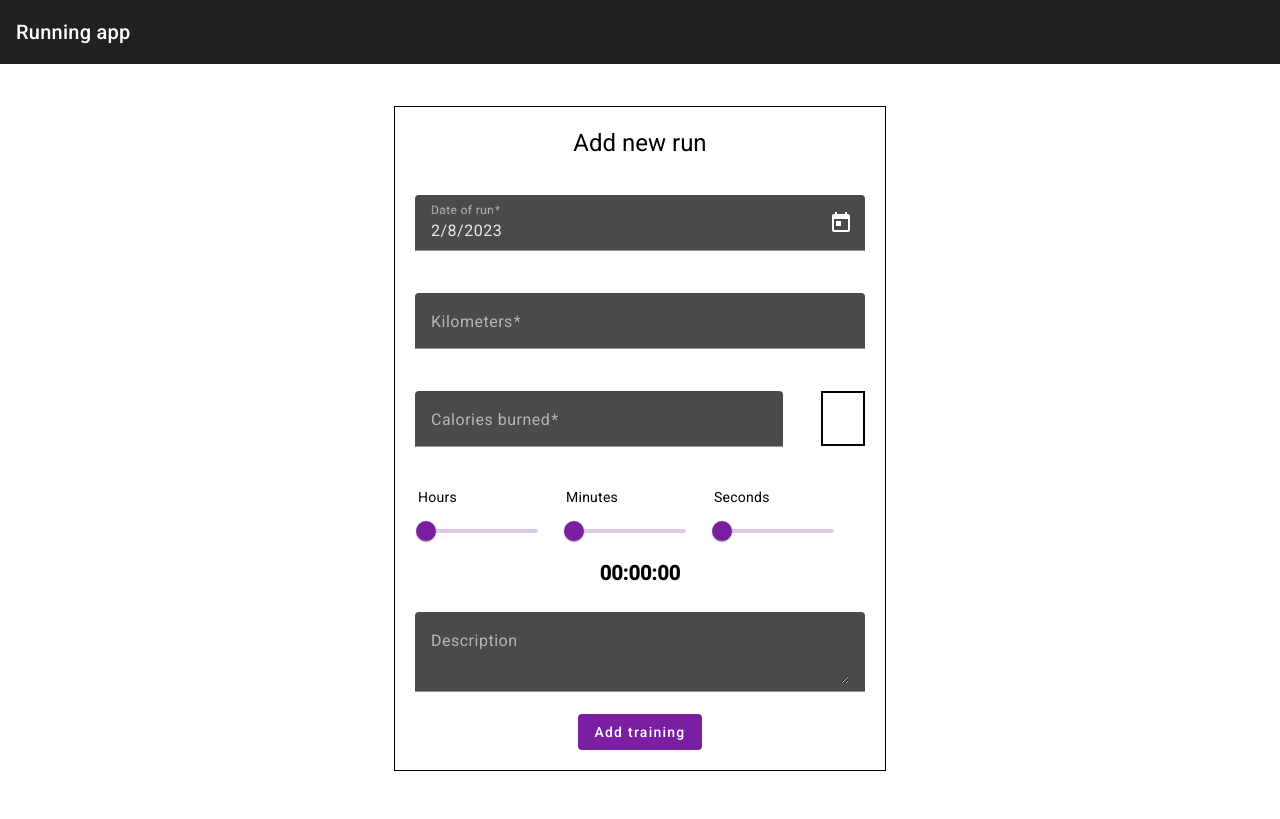
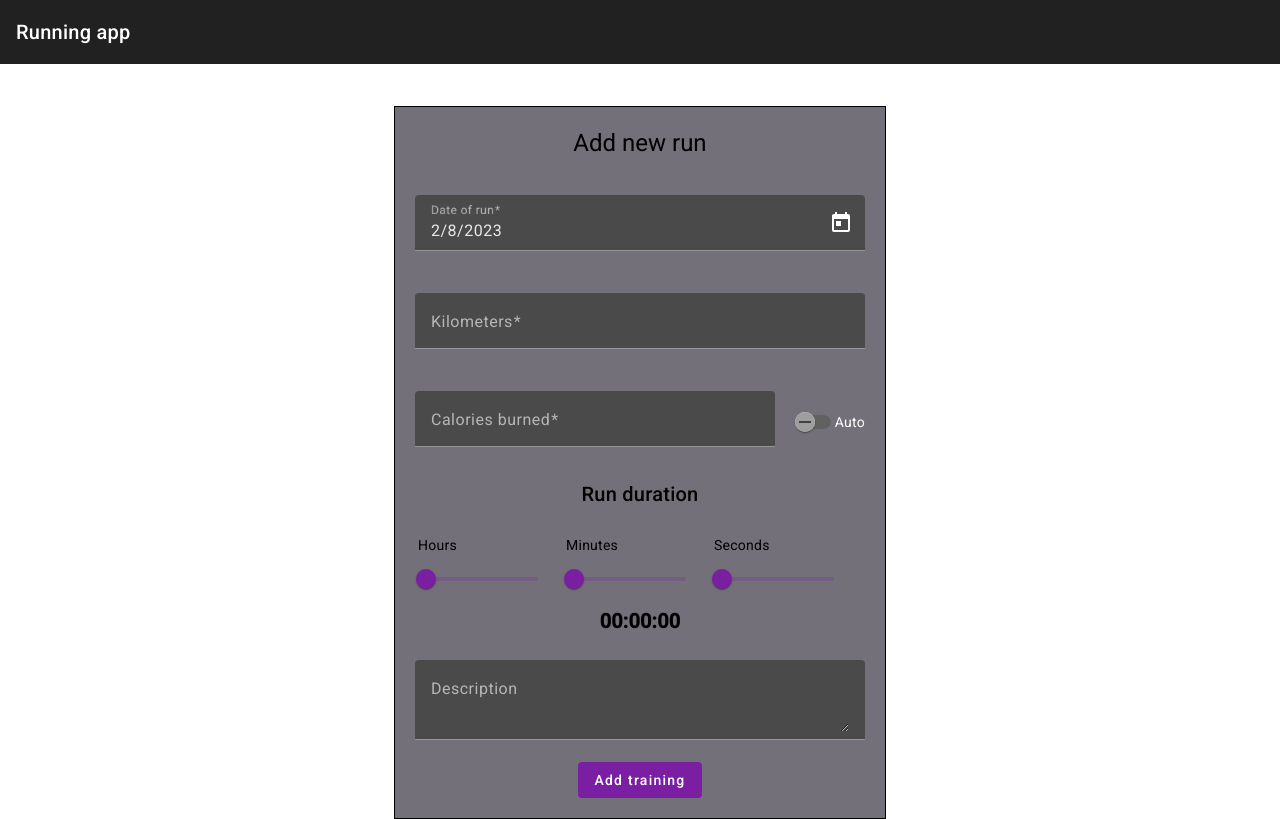
Before and after one commit to stealthoust/running-app, an Angular app in the folder frontend/: page /form in a window 1280 px wide. Built offline with nearby package versions, Linux system fonts and the light colour scheme.

Commit message:
slider-toggle form, color and label for run duration

```diff
--- a/frontend/src/app/app.module.ts
+++ b/frontend/src/app/app.module.ts
@@ -22,6 +22,7 @@ import {MatDatepickerModule} from "@angular/material/datepicker";
 import {MatNativeDateModule} from "@angular/material/core";
 import {MatSliderModule} from "@angular/material/slider";
 import {DatePipe} from "@angular/common";
+import {MatSlideToggleModule} from "@angular/material/slide-toggle";
 
 
 const routes:Routes = [
@@ -61,7 +62,8 @@ const routes:Routes = [
     MatCheckboxModule,
     MatDatepickerModule,
     MatNativeDateModule,
-    MatSliderModule
+    MatSliderModule,
+    MatSlideToggleModule
 
   ],
   providers: [DatePipe],
--- a/frontend/src/app/components/form/form.component.html
+++ b/frontend/src/app/components/form/form.component.html
@@ -35,8 +35,14 @@
           </mat-form-field>
         </div>
         <div class="form-field calories-checkbox">
-          <mat-checkbox (change)="checkboxChangeState()" title="Count calories automatically"
-                        id="caloriesCheckbox"></mat-checkbox>
+
+          <mat-slide-toggle
+            class="calories-checkbox"
+            (change)="checkboxChangeState()"
+            [checked]="false"
+            >
+            Auto
+          </mat-slide-toggle>
         </div>
       </div>
       <div *ngIf="calories?.invalid && (calories?.dirty || calories?.touched)" class="alert alert-danger">
@@ -48,6 +54,7 @@
         </div>
       </div>
       <div class="run-duration_content">
+        <h2>Run duration</h2>
         <div class="run-duration_slider">
           <div class="hours_content">
             <label>Hours</label>
@@ -73,7 +80,7 @@
         </div>
 
       </div>
-      <mat-form-field class="form-field" appearance="fill">
+      <mat-form-field class="form-field description_form" appearance="fill">
         <mat-label>Description</mat-label>
         <textarea formControlName="description" matInput></textarea>
       </mat-form-field>
@@ -81,8 +88,6 @@
         Length of description should be less than 255 characters
       </div>
       <button id="form-button" mat-flat-button color="primary" >{{isAddMode? 'Add training':'Update training'}}</button>
-     <!-- <button class="form-button" mat-flat-button color="primary" *ngIf="isAddMode">Add training</button>-->
-
 
     </form>
   </div>
--- a/frontend/src/styles.css
+++ b/frontend/src/styles.css
@@ -1,7 +1,8 @@
-mat-toolbar a{
+mat-toolbar a {
   text-decoration: none;
   color: white;
 }
+
 .main-content {
   min-height: 300px;
   max-height: 750px;
@@ -19,9 +20,11 @@ app-home {
 .form-content {
   display: flex;
   justify-content: center;
+
 }
 
 .container {
+  background-color: #737079;
   min-width: 450px;
   max-height: 800px;
   overflow: auto;
@@ -52,18 +55,34 @@ app-home {
   width: 90%;
 }
 
+#mat-mdc-slide-toggle-label {
+  color: black;
+}
+
+mat-slide-toggle {
+
+}
+
 .calories-checkbox {
   width: 20%;
+  margin-left: 10px;
+  margin-top: 20px;
+
+
 }
 
-#caloriesCheckbox {
+mat-slide-toggle {
+  height: 50px;
+}
+
+/*#caloriesCheckbox {
   display: flex;
   justify-content: center;
   align-items: center;
   border: 2px solid black;
   height: 65%;
   margin-left: auto;
-}
+}*/
 
 .mat-mdc-checkbox .mdc-form-field {
   color: black;
@@ -75,18 +94,20 @@ app-home {
   align-items: center;
   padding: 2%;
 }
-.run-duration_slider{
+
+.run-duration_slider {
   display: flex;
   flex-direction: row;
   padding: 2%;
 }
+
 .hours_content, .minutes_content, .seconds_content {
   display: flex;
   flex-direction: column;
   margin-right: 20px;
 }
 
-.total_time{
+.total_time {
   font-weight: bold;
   font-size: 20px;
 }
@@ -95,6 +116,9 @@ app-home {
   display: flex;
   margin-right: auto;
   margin-left: auto;
+}
+.alert{
+  color: #F8D7DA;
 }
 
 html, body {
```
